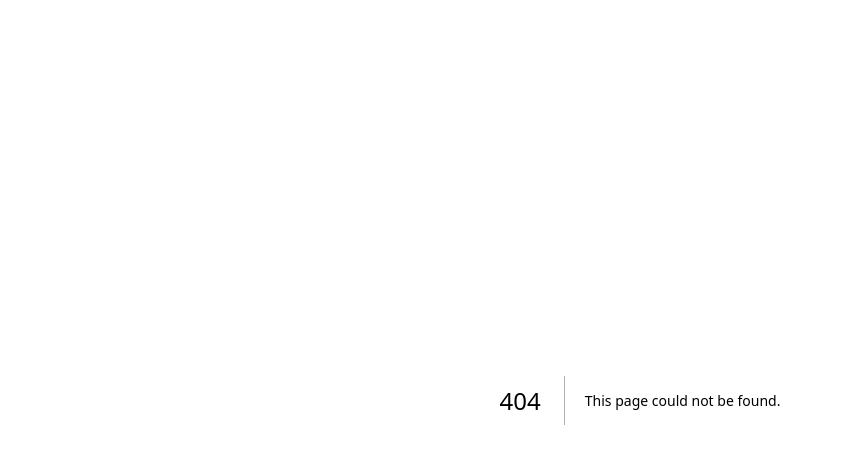
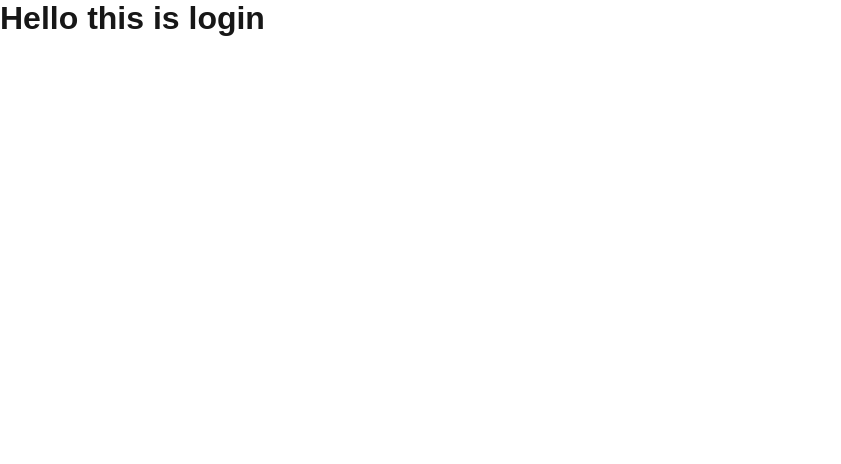
Before and after one commit to Colin-Ecc/colins-phone-shop, a Next.js app: page /login in a window 1280 px wide. Before the commit this address had no page. Shown: the top 464 px of the page, without its empty margins (0-841 px from the left). Built offline with nearby package versions, Linux system fonts and the light colour scheme.

Commit message:
Created login

```diff
--- /dev/null
+++ b/src/app/login/page.js
@@ -0,0 +1,5 @@
+export default function Login() {
+  return (
+    <h1>Hello this is login</h1>
+  );
+}
```
